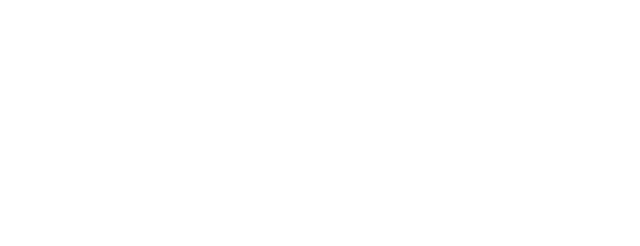
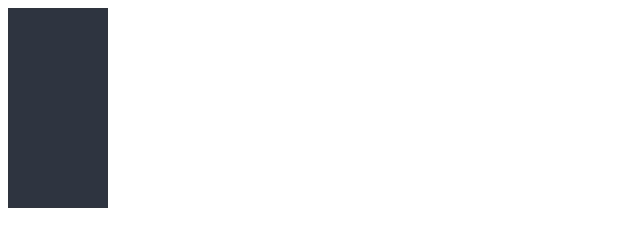
Before and after one commit to mvasilkov/space2021, a plain HTML site: page index.html in a window 1280 px wide. Shown: the whole page, without its empty margins (0-640 px from the left). Drawn offline with Linux system fonts and the light colour scheme.

Commit message:
Braille setup

```diff
--- a/index.html
+++ b/index.html
@@ -4,10 +4,14 @@
         <meta charset="utf-8">
         <meta name="viewport" content="width=device-width, initial-scale=1.0">
         <title>Conflict</title>
+        <link rel="stylesheet" href="./stylesheets/app.css">
     </head>
     <body>
+        <canvas id="b"></canvas>
+
         <script src="./javascript/natlibMainloop.js"></script>
 
+        <script src="./javascript/braille.js"></script>
         <script src="./javascript/setup.js"></script>
         <script src="./javascript/cannon.js"></script>
         <script src="./javascript/state.js"></script>
--- a/javascript/app.js
+++ b/javascript/app.js
@@ -1,6 +1,7 @@
 'use strict'
 
 function run() {
+    paintBraille(cons.b)
     resetState()
 }
 
--- /dev/null
+++ b/javascript/braille.js
@@ -0,0 +1,15 @@
+'use strict'
+
+const BRAILLE_DOT_SIZE = 4
+const BRAILLE_PATTERN_HEIGHT = 24
+const BRAILLE_PATTERN_WIDTH = 0.5 * BRAILLE_PATTERN_HEIGHT
+const BRAILLE_CANVAS_HEIGHT = 400 // 16 * BRAILLE_PATTERN_HEIGHT
+const BRAILLE_CANVAS_WIDTH = 200 // 16 * BRAILLE_PATTERN_WIDTH
+
+function paintBraille(con) {
+    con.fillStyle = '#2E3440'
+    con.fillRect(0, 0, BRAILLE_CANVAS_WIDTH, BRAILLE_CANVAS_HEIGHT)
+}
+
+function drawBraillePattern() {
+}
--- a/javascript/setup.js
+++ b/javascript/setup.js
@@ -3,3 +3,14 @@
 const TOTAL_CANNONS = 12
 const CANNON_BUILD_TIME = 50 // ticks, 1 second = 50 ticks
 const CANNON_RELOAD_TIME = 100
+
+const canvases = {
+    b: document.getElementById('b'),
+}
+
+const cons = {
+    b: canvases.b.getContext('2d'),
+}
+
+canvases.b.height = BRAILLE_CANVAS_HEIGHT
+canvases.b.width = BRAILLE_CANVAS_WIDTH
--- /dev/null
+++ b/stylesheets/app.css
@@ -0,0 +1,6 @@
+@charset "utf-8";
+
+#b {
+    height: 200px;
+    width: 100px;
+}
```
